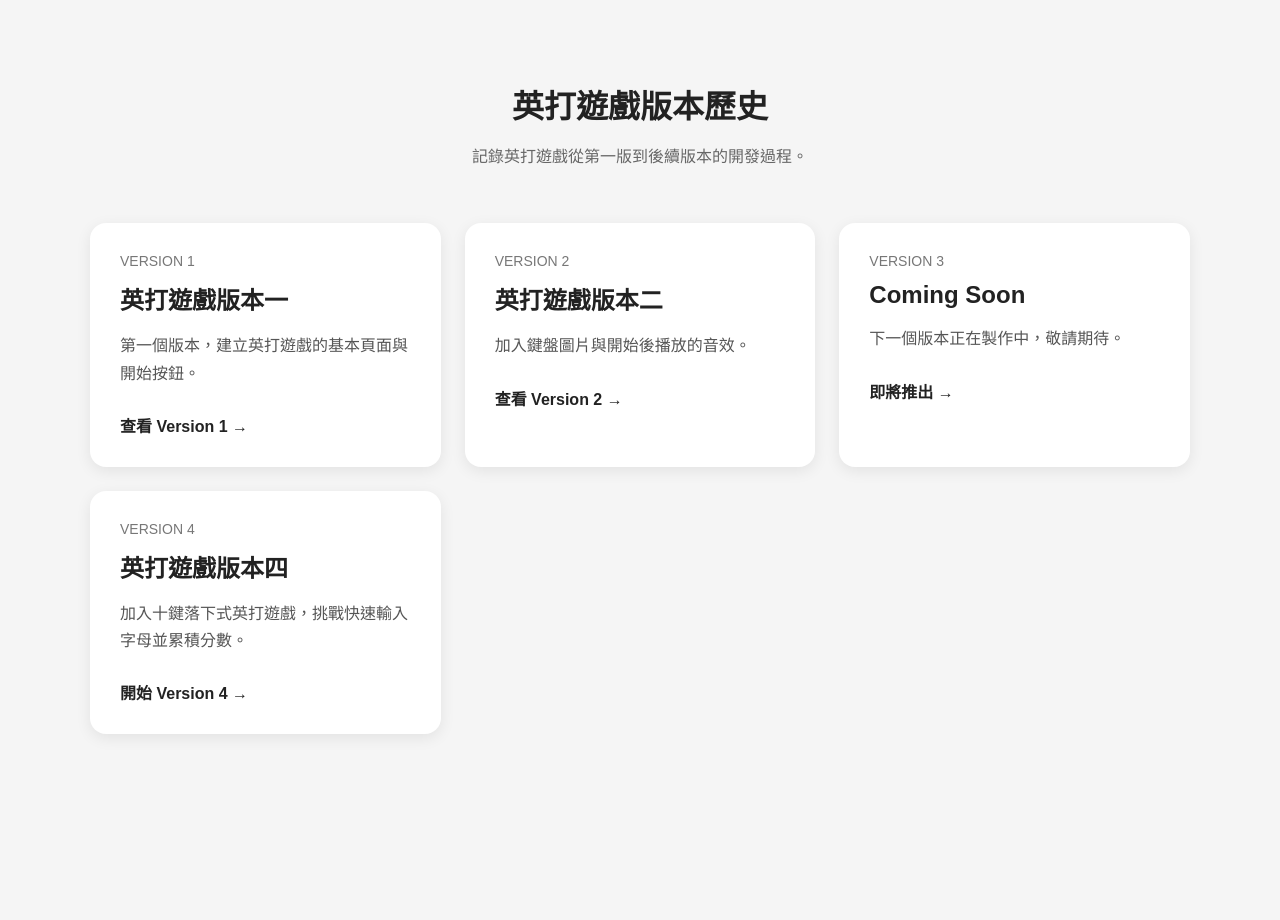
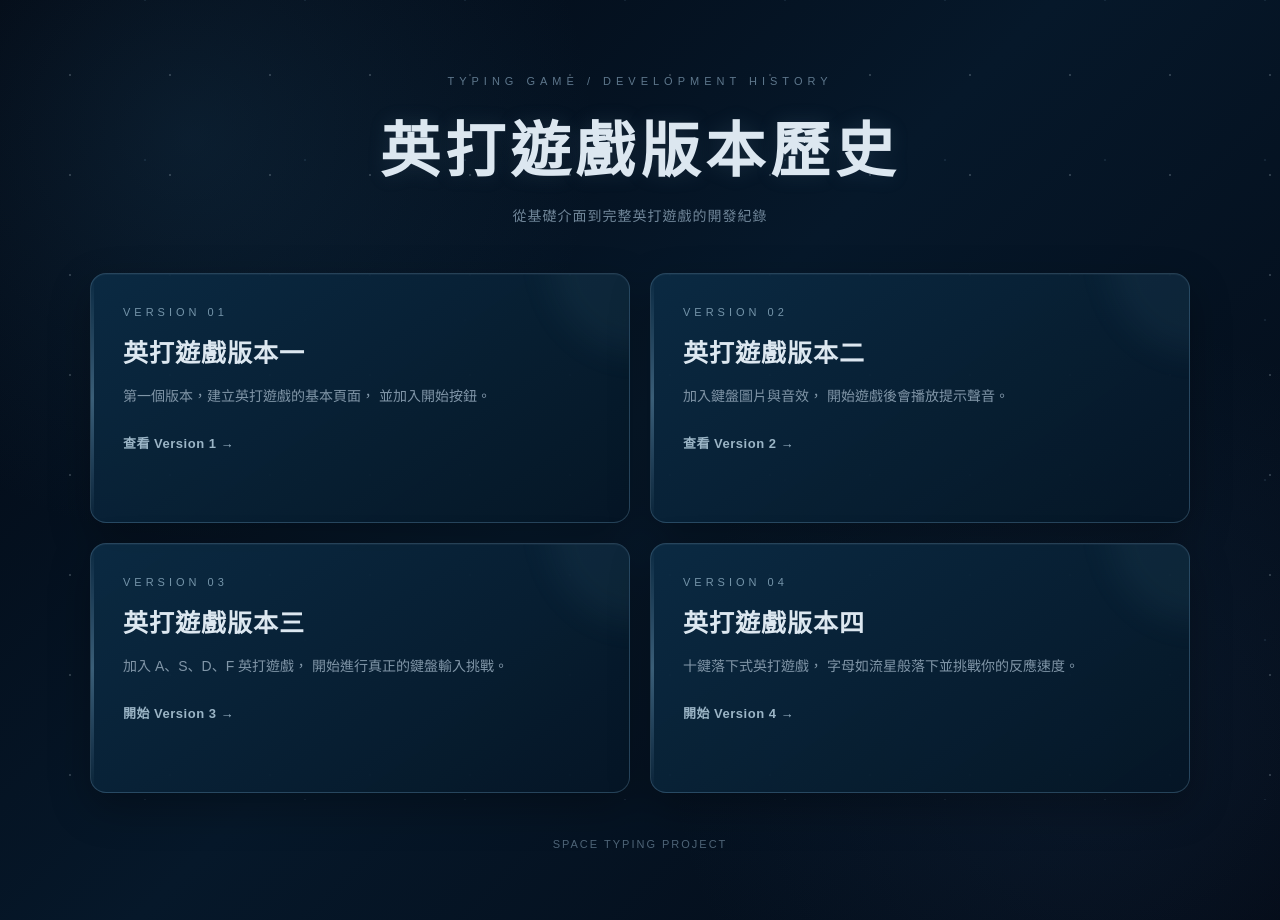
Before and after one commit to 241666/typing-history, a plain HTML site: page index.html in a window 1280 px wide. Before the commit the page ends 800 px from the top, so only its background shows below. Drawn offline with Linux system fonts and the light colour scheme.

Commit message:
Revamp index.html with new styles and content
Updated the HTML structure and styles for the typing game version history page, adding new design elements and improving layout.

```diff
--- a/index.html
+++ b/index.html
@@ -1,97 +1,507 @@
 <!DOCTYPE html>
 <html lang="zh-Hant">
 <head>
+
   <meta charset="UTF-8">
-  <meta name="viewport" content="width=device-width, initial-scale=1.0">
+
+  <meta
+    name="viewport"
+    content="width=device-width, initial-scale=1.0"
+  >
 
   <title>英打遊戲版本歷史</title>
 
   <style>
+
     * {
       box-sizing: border-box;
     }
 
-    body {
-      margin: 0;
-      font-family: Arial, "Noto Sans TC", sans-serif;
-      background: #f5f5f5;
-      color: #222;
+    :root {
+
+      --bg: #030914;
+
+      --blue-dark: #061426;
+
+      --blue: #0b2944;
+
+      --border: #29465e;
+
+      --text: #dce7f0;
+
+      --muted: #7b91a4;
+
+      --light: #a9bfd0;
+
     }
 
+    body {
+
+      margin: 0;
+
+      min-height: 100vh;
+
+      font-family:
+        Arial,
+        "Noto Sans TC",
+        sans-serif;
+
+      color: var(--text);
+
+      background:
+
+        radial-gradient(
+          circle at 15% 15%,
+          rgba(38, 91, 126, 0.22),
+          transparent 30%
+        ),
+
+        radial-gradient(
+          circle at 85% 80%,
+          rgba(35, 70, 110, 0.20),
+          transparent 32%
+        ),
+
+        linear-gradient(
+          135deg,
+          #020711 0%,
+          #06182a 48%,
+          #030914 100%
+        );
+
+      overflow-x: hidden;
+    }
+
+    /* 星空 */
+
+    body::before {
+
+      content: "";
+
+      position: fixed;
+
+      inset: 0;
+
+      pointer-events: none;
+
+      opacity: 0.38;
+
+      background-image:
+
+        radial-gradient(
+          circle,
+          rgba(205, 220, 230, 0.55) 1px,
+          transparent 1px
+        ),
+
+        radial-gradient(
+          circle,
+          rgba(120, 160, 190, 0.35) 1px,
+          transparent 1px
+        );
+
+      background-size:
+        100px 100px,
+        160px 160px;
+
+      background-position:
+        20px 25px,
+        65px 80px;
+    }
+
+    /* ======================
+       Header
+    ====================== */
+
     header {
+
+      position: relative;
+
+      z-index: 1;
+
       text-align: center;
-      padding: 60px 20px 40px;
+
+      padding:
+        75px
+        20px
+        48px;
+    }
+
+    .eyebrow {
+
+      color: #5e778c;
+
+      font-size: 11px;
+
+      letter-spacing: 5px;
+
+      margin-bottom: 15px;
     }
 
     header h1 {
-      margin-bottom: 12px;
+
+      margin: 0;
+
+      font-size:
+        clamp(
+          36px,
+          6vw,
+          60px
+        );
+
+      letter-spacing: 5px;
+
+      color: #dce7f0;
+
+      text-shadow:
+        0 0 20px
+        rgba(
+          120,
+          160,
+          185,
+          0.15
+        );
     }
 
     header p {
-      color: #666;
+
+      margin:
+        16px
+        0
+        0;
+
+      color: #71879a;
+
+      font-size: 14px;
+
+      letter-spacing: 1px;
     }
 
+    /* ======================
+       Container
+    ====================== */
+
     .container {
-      width: min(1100px, 90%);
-      margin: 0 auto 60px;
+
+      position: relative;
+
+      z-index: 1;
+
+      width:
+        min(
+          1100px,
+          90%
+        );
+
+      margin:
+        0
+        auto
+        70px;
     }
 
+    /* ======================
+       Cards
+    ====================== */
+
     .cards {
+
       display: grid;
-      grid-template-columns: repeat(3, 1fr);
-      gap: 24px;
+
+      grid-template-columns:
+        repeat(
+          2,
+          1fr
+        );
+
+      gap: 20px;
     }
 
     .card {
+
+      position: relative;
+
       display: block;
-      padding: 30px;
-      background: white;
+
+      min-height: 250px;
+
+      padding: 32px;
+
+      background:
+
+        linear-gradient(
+          145deg,
+          rgba(
+            11,
+            43,
+            68,
+            0.94
+          ),
+
+          rgba(
+            5,
+            22,
+            38,
+            0.96
+          )
+        );
+
+      border:
+        1px solid
+        rgba(
+          90,
+          130,
+          155,
+          0.38
+        );
+
       border-radius: 16px;
+
       text-decoration: none;
+
       color: inherit;
-      box-shadow: 0 4px 15px rgba(0, 0, 0, 0.08);
-      transition: transform 0.2s, box-shadow 0.2s;
+
+      box-shadow:
+
+        0 15px 40px
+        rgba(
+          0,
+          0,
+          0,
+          0.28
+        ),
+
+        inset
+        0 1px 0
+        rgba(
+          190,
+          215,
+          230,
+          0.05
+        );
+
+      overflow: hidden;
+
+      transition:
+        transform 0.25s,
+        border-color 0.25s,
+        box-shadow 0.25s;
+    }
+
+    /* 卡片左側細線 */
+
+    .card::before {
+
+      content: "";
+
+      position: absolute;
+
+      left: 0;
+
+      top: 0;
+
+      width: 3px;
+
+      height: 100%;
+
+      background:
+
+        linear-gradient(
+          to bottom,
+          transparent,
+          #557d98,
+          transparent
+        );
+
+      opacity: 0.65;
+    }
+
+    /* 卡片上方淡光 */
+
+    .card::after {
+
+      content: "";
+
+      position: absolute;
+
+      width: 180px;
+
+      height: 180px;
+
+      right: -100px;
+
+      top: -100px;
+
+      border-radius: 50%;
+
+      background:
+        rgba(
+          100,
+          150,
+          180,
+          0.07
+        );
+
+      filter: blur(15px);
+
+      pointer-events: none;
     }
 
     .card:hover {
-      transform: translateY(-5px);
-      box-shadow: 0 8px 20px rgba(0, 0, 0, 0.12);
+
+      transform:
+        translateY(-6px);
+
+      border-color:
+        rgba(
+          120,
+          165,
+          190,
+          0.68
+        );
+
+      box-shadow:
+
+        0 20px 50px
+        rgba(
+          0,
+          0,
+          0,
+          0.38
+        ),
+
+        0 0 25px
+        rgba(
+          65,
+          110,
+          140,
+          0.12
+        );
     }
 
+    /* ======================
+       Card Text
+    ====================== */
+
     .version {
-      color: #777;
-      font-size: 14px;
-      margin-bottom: 12px;
+
+      color: #7595aa;
+
+      font-size: 11px;
+
+      letter-spacing: 4px;
+
+      margin-bottom: 15px;
     }
 
     .card h2 {
-      margin: 0 0 12px;
+
+      margin:
+        0
+        0
+        15px;
+
+      color: #dce7f0;
+
+      font-size: 25px;
+
+      letter-spacing: 1px;
     }
 
     .card p {
-      line-height: 1.7;
-      color: #555;
+
+      margin: 0;
+
+      line-height: 1.8;
+
+      color: #8096a8;
+
+      font-size: 14px;
     }
 
     .button {
+
       display: inline-block;
-      margin-top: 10px;
+
+      margin-top: 24px;
+
+      color: #9bb5c6;
+
+      font-size: 13px;
+
       font-weight: bold;
+
+      letter-spacing: 0.5px;
+
+      transition:
+        color 0.2s;
     }
 
+    .card:hover .button {
+
+      color: #c0d1dc;
+    }
+
+    /* ======================
+       Footer
+    ====================== */
+
+    .footer {
+
+      text-align: center;
+
+      margin-top: 45px;
+
+      color: #4f6578;
+
+      font-size: 11px;
+
+      letter-spacing: 2px;
+    }
+
+    /* ======================
+       Mobile
+    ====================== */
+
     @media (max-width: 800px) {
+
+      header {
+
+        padding-top: 50px;
+
+      }
+
       .cards {
-        grid-template-columns: 1fr;
+
+        grid-template-columns:
+          1fr;
+      }
+
+      .card {
+
+        min-height: auto;
       }
     }
+
   </style>
+
 </head>
 
 <body>
 
   <header>
-    <h1>英打遊戲版本歷史</h1>
-    <p>記錄英打遊戲從第一版到後續版本的開發過程。</p>
+
+    <div class="eyebrow">
+      TYPING GAME / DEVELOPMENT HISTORY
+    </div>
+
+    <h1>
+      英打遊戲版本歷史
+    </h1>
+
+    <p>
+      從基礎介面到完整英打遊戲的開發紀錄
+    </p>
+
   </header>
 
   <main class="container">
@@ -99,57 +509,118 @@
     <div class="cards">
 
       <!-- Version 1 -->
+
       <a
         class="card"
         href="https://241666.github.io/typing-v1/"
         target="_blank"
       >
-        <div class="version">VERSION 1</div>
-        <h2>英打遊戲版本一</h2>
+
+        <div class="version">
+          VERSION 01
+        </div>
+
+        <h2>
+          英打遊戲版本一
+        </h2>
+
         <p>
-          第一個版本，建立英打遊戲的基本頁面與開始按鈕。
+          第一個版本，建立英打遊戲的基本頁面，
+          並加入開始按鈕。
         </p>
-        <span class="button">查看 Version 1 →</span>
+
+        <span class="button">
+          查看 Version 1 →
+        </span>
+
       </a>
 
+
       <!-- Version 2 -->
+
       <a
         class="card"
         href="https://241666.github.io/typing-v2/"
         target="_blank"
       >
-        <div class="version">VERSION 2</div>
-        <h2>英打遊戲版本二</h2>
+
+        <div class="version">
+          VERSION 02
+        </div>
+
+        <h2>
+          英打遊戲版本二
+        </h2>
+
         <p>
-          加入鍵盤圖片與開始後播放的音效。
+          加入鍵盤圖片與音效，
+          開始遊戲後會播放提示聲音。
         </p>
-        <span class="button">查看 Version 2 →</span>
+
+        <span class="button">
+          查看 Version 2 →
+        </span>
+
       </a>
 
+
       <!-- Version 3 -->
+
       <a
         class="card"
-        href="coming-soon.html"
+        href="v3/index.html"
       >
-        <div class="version">VERSION 3</div>
-        <h2>Coming Soon</h2>
+
+        <div class="version">
+          VERSION 03
+        </div>
+
+        <h2>
+          英打遊戲版本三
+        </h2>
+
         <p>
-          下一個版本正在製作中，敬請期待。
+          加入 A、S、D、F 英打遊戲，
+          開始進行真正的鍵盤輸入挑戰。
         </p>
-        <span class="button">即將推出 →</span>
+
+        <span class="button">
+          開始 Version 3 →
+        </span>
+
       </a>
+
+
       <!-- Version 4 -->
+
       <a
         class="card"
         href="v4/index.html"
       >
-        <div class="version">VERSION 4</div>
-        <h2>英打遊戲版本四</h2>
+
+        <div class="version">
+          VERSION 04
+        </div>
+
+        <h2>
+          英打遊戲版本四
+        </h2>
+
         <p>
-          加入十鍵落下式英打遊戲，挑戰快速輸入字母並累積分數。
+          十鍵落下式英打遊戲，
+          字母如流星般落下並挑戰你的反應速度。
         </p>
-        <span class="button">開始 Version 4 →</span>
+
+        <span class="button">
+          開始 Version 4 →
+        </span>
+
       </a>
+
+    </div>
+
+    <div class="footer">
+      SPACE TYPING PROJECT
     </div>
 
   </main>
```
